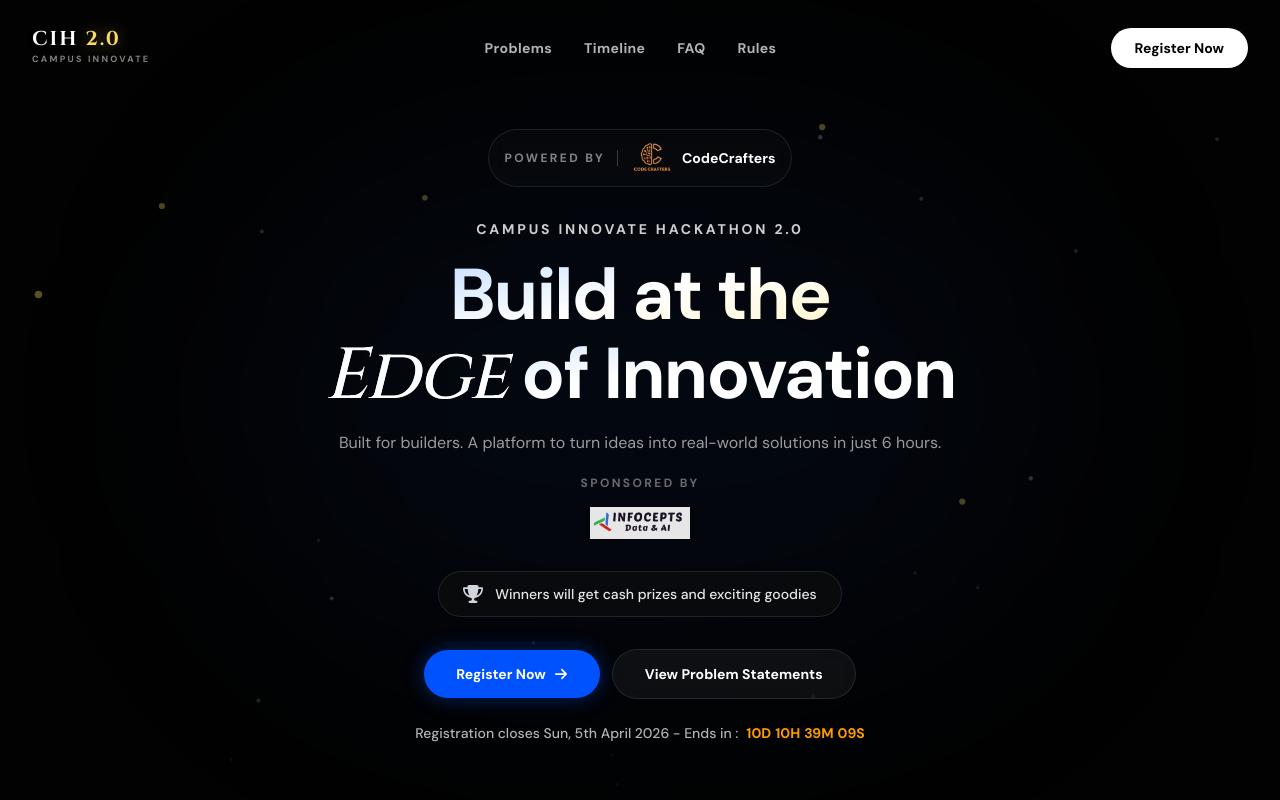
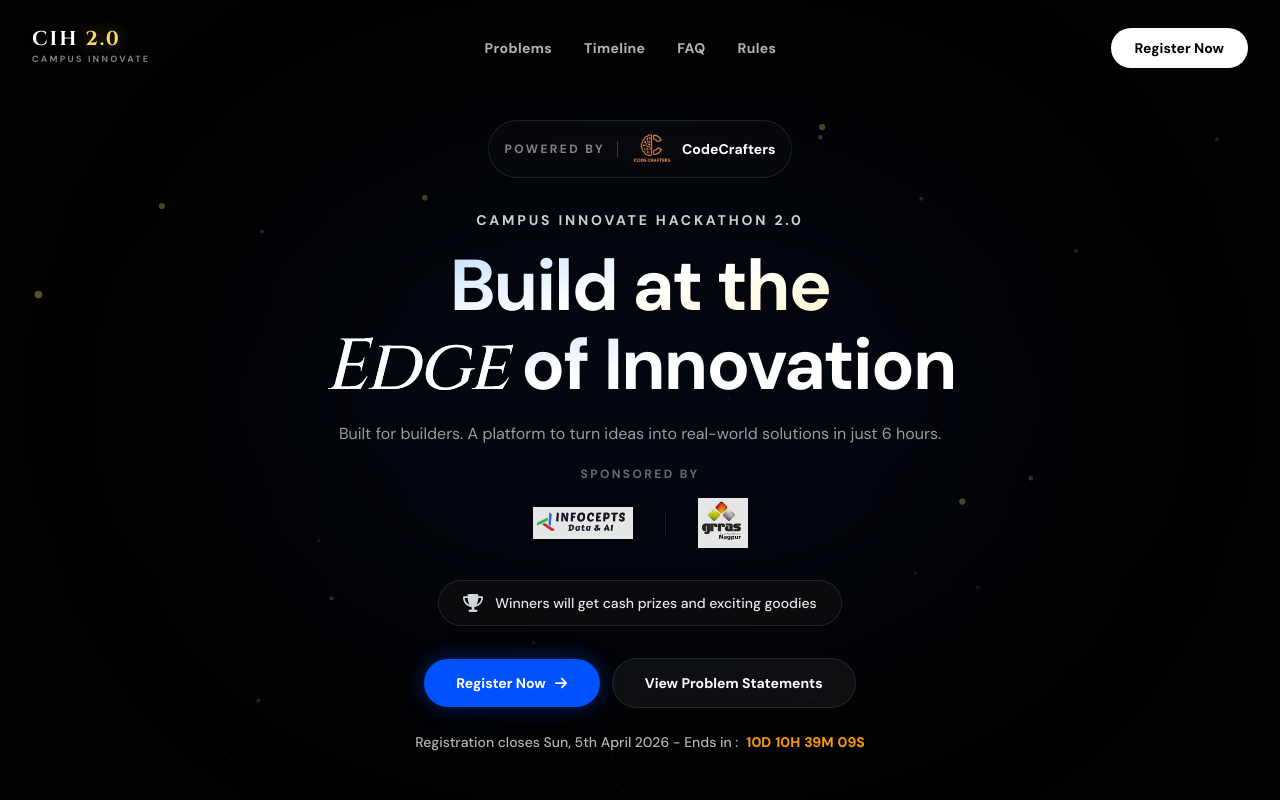
Before and after one commit to Omkar2240/cih-2.0, a Next.js app: page / in a window 1280 px wide. Shown: the top 800 px of the page. Built offline with nearby package versions, Linux system fonts and the light colour scheme.

Commit message:
added sponser logo

```diff
--- a/src/components/sections/Hero.tsx
+++ b/src/components/sections/Hero.tsx
@@ -125,11 +125,17 @@ export function Hero() {
               height={30}
               className="object-contain opacity-90"
             />
-            {/* <div className="w-px h-6 bg-white/10 hidden sm:block" />
+            <div className="w-px h-6 bg-white/10 hidden sm:block" />
             <div className="flex items-center gap-2 text-lg md:text-xl font-bold font-body">
-              <SiReact className="text-[#61DAFB]" /> React
+               <Image
+              src="/grras_solution_logo.png"
+              alt="InfoCepts"
+              width={50}
+              height={10}
+              className="object-contain opacity-90"
+            />
             </div>
-            <div className="flex flex-col items-start gap-1">
+            {/* <div className="flex flex-col items-start gap-1">
               <div className="flex items-center gap-2 text-xs md:text-sm font-bold">
                 <SiNextdotjs className="text-white" /> Next.js
               </div>
```
Also changed, not shown: public/grras_solution_logo.png (added).
